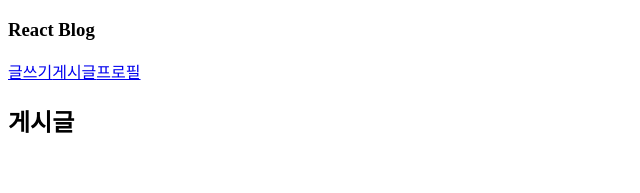
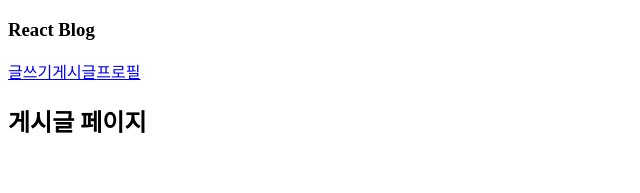
Before and after one commit to ttttta95/Blog, a React (Create React App) app in the folder blog/: page /posts in a window 1280 px wide. Shown: the top 193 px of the page, without its empty margins (0-640 px from the left). Built offline with nearby package versions, Linux system fonts and the light colour scheme.

Commit message:
게시글 페이지

```diff
--- a/blog/src/page/Posts.jsx
+++ b/blog/src/page/Posts.jsx
@@ -3,7 +3,7 @@ import React from 'react';
 export default function Posts() {
     return (
         <div>
-            <h2>게시글</h2>
+            <h2>게시글 페이지</h2>
         </div>
     );
 }
```
